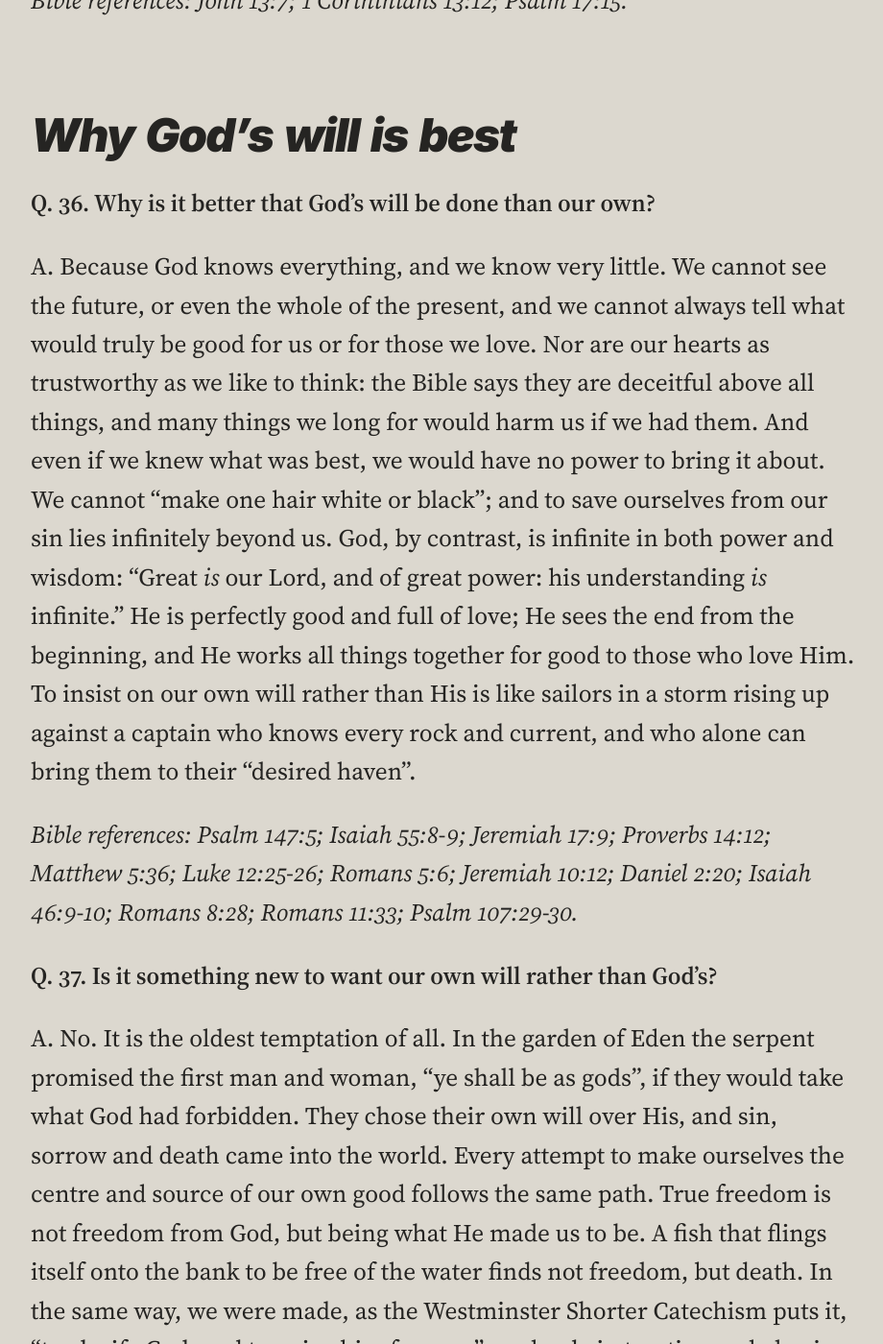
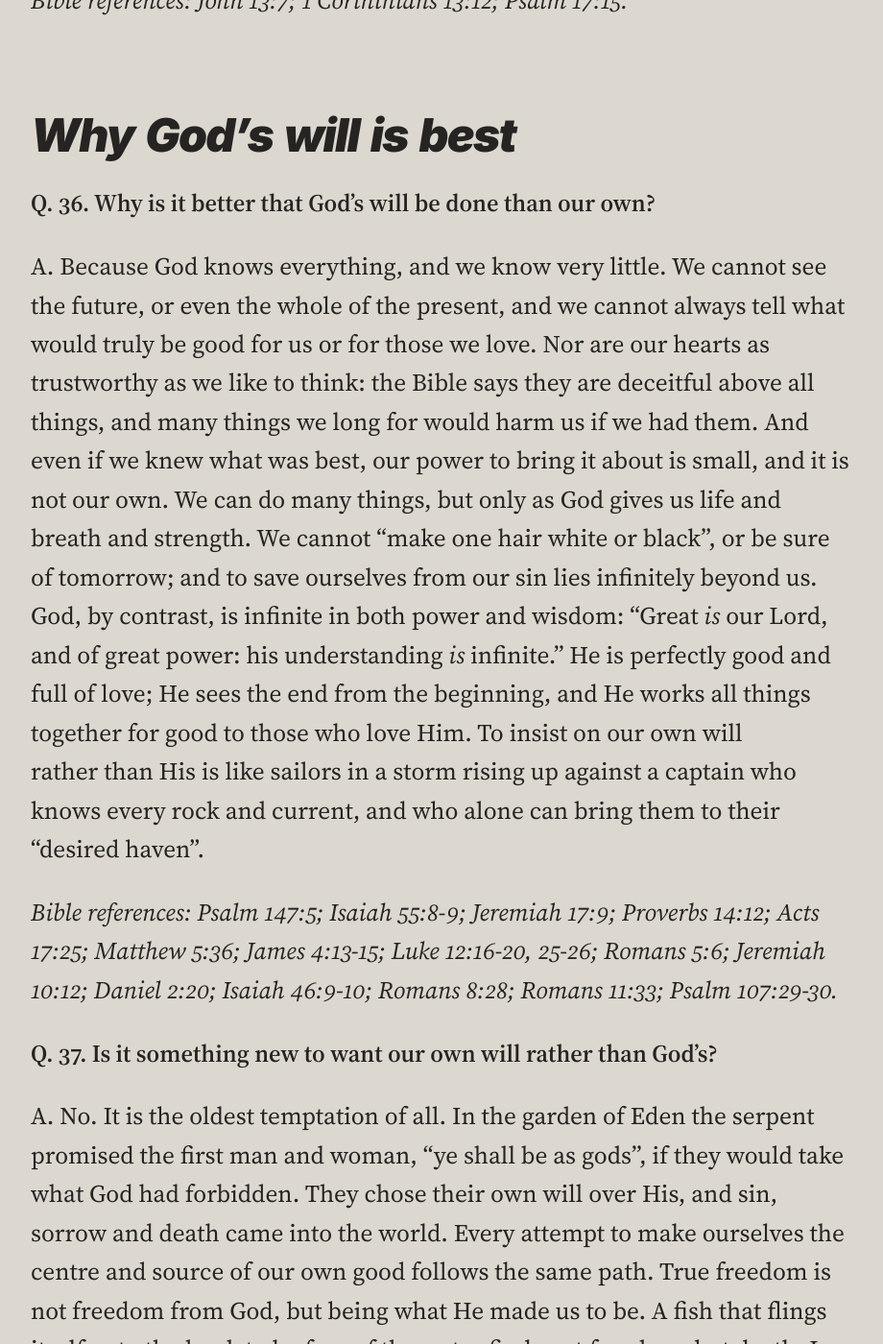
Before and after one commit to ForestWalkUK/truthpeaceandlove, a Jekyll site: the page built from _posts/2026-10-18-believing-prayer-catechism-mark-11-24.md, in a window 1280 px wide and 1400 px high, scrolled down 15941 px. Shown: the whole window at 96% size, without its empty margins (16-936 px from the left). Built offline with Jekyll 4.4.1, drawn with Linux system fonts in a browser that asks for light colours; some of the changed text lies outside the part shown.

Commit message:
Catechism v2.5: revise Q. 36 on our power and its limits
Co-Authored-By: Claude Opus 5.5 <noreply@anthropic.com>

```diff
--- a/_posts/2026-10-18-believing-prayer-catechism-mark-11-24.md
+++ b/_posts/2026-10-18-believing-prayer-catechism-mark-11-24.md
@@ -3,6 +3,9 @@ title: "Believing Prayer: A Catechism on Mark 11:24"
 sections: [otherbeliefs, deeper]
 document: catechism
 changes:
+  - version: "2.5"
+    date: 2026-11-12
+    note: "Q. 36: our power now acknowledged as real but small and given by God, before its limits are shown (one hair, tomorrow, and our salvation); Acts 17:25, James 4:13-15 and Luke 12:16-20 added to the references."
   - version: "2.4"
     date: 2026-11-12
     note: "Q. 38: those who trust in Christ rescued from their sins as well as from eternal wrath; Matthew 1:21 added to the references. Closing note: Q. 16’s borrowing of “the special rule” from the Westminster Shorter Catechism acknowledged."
@@ -283,9 +286,9 @@ A. In glory. There, with hearts and wills made perfect, they will see that what
 
 **Q. 36. Why is it better that God’s will be done than our own?**
 
-A. Because God knows everything, and we know very little. We cannot see the future, or even the whole of the present, and we cannot always tell what would truly be good for us or for those we love. Nor are our hearts as trustworthy as we like to think: the Bible says they are deceitful above all things, and many things we long for would harm us if we had them. And even if we knew what was best, we would have no power to bring it about. We cannot “make one hair white or black”; and to save ourselves from our sin lies infinitely beyond us. God, by contrast, is infinite in both power and wisdom: “Great *is* our Lord, and of great power: his understanding *is* infinite.” He is perfectly good and full of love; He sees the end from the beginning, and He works all things together for good to those who love Him. To insist on our own will rather than His is like sailors in a storm rising up against a captain who knows every rock and current, and who alone can bring them to their “desired haven”.
+A. Because God knows everything, and we know very little. We cannot see the future, or even the whole of the present, and we cannot always tell what would truly be good for us or for those we love. Nor are our hearts as trustworthy as we like to think: the Bible says they are deceitful above all things, and many things we long for would harm us if we had them. And even if we knew what was best, our power to bring it about is small, and it is not our own. We can do many things, but only as God gives us life and breath and strength. We cannot “make one hair white or black”, or be sure of tomorrow; and to save ourselves from our sin lies infinitely beyond us. God, by contrast, is infinite in both power and wisdom: “Great *is* our Lord, and of great power: his understanding *is* infinite.” He is perfectly good and full of love; He sees the end from the beginning, and He works all things together for good to those who love Him. To insist on our own will rather than His is like sailors in a storm rising up against a captain who knows every rock and current, and who alone can bring them to their “desired haven”.
 
-*Bible references: Psalm 147:5; Isaiah 55:8-9; Jeremiah 17:9; Proverbs 14:12; Matthew 5:36; Luke 12:25-26; Romans 5:6; Jeremiah 10:12; Daniel 2:20; Isaiah 46:9-10; Romans 8:28; Romans 11:33; Psalm 107:29-30.*
+*Bible references: Psalm 147:5; Isaiah 55:8-9; Jeremiah 17:9; Proverbs 14:12; Acts 17:25; Matthew 5:36; James 4:13-15; Luke 12:16-20, 25-26; Romans 5:6; Jeremiah 10:12; Daniel 2:20; Isaiah 46:9-10; Romans 8:28; Romans 11:33; Psalm 107:29-30.*
 
 **Q. 37. Is it something new to want our own will rather than God’s?**
 
```
